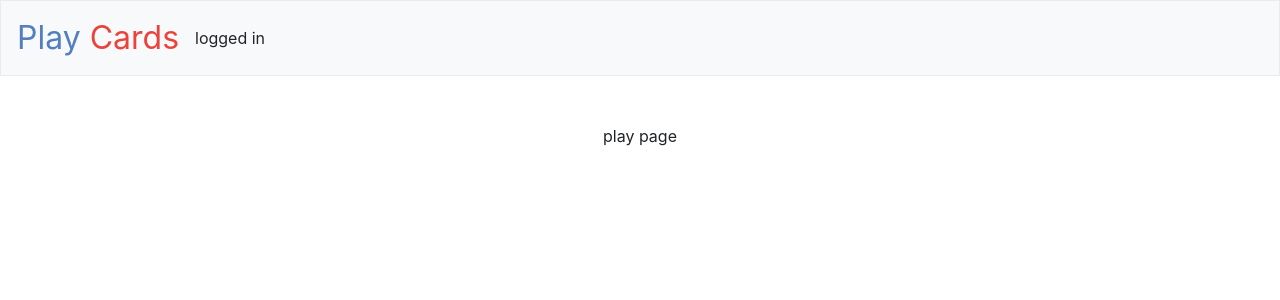
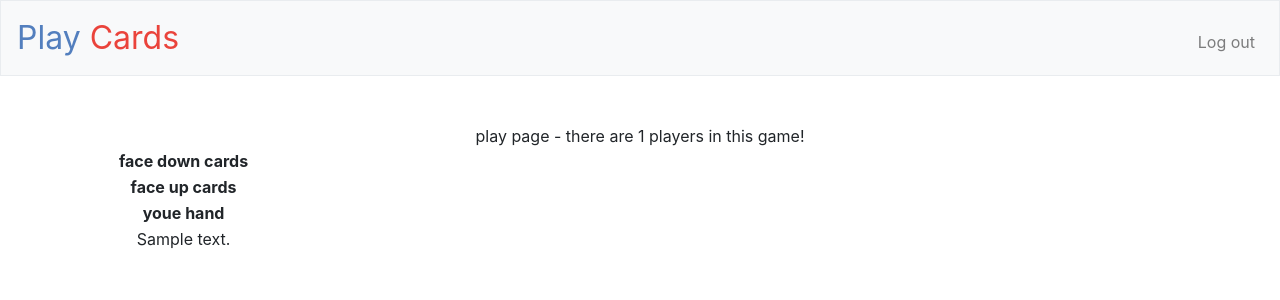
Before and after one commit to mnbf9rca/pooheadcardgame, a Flask app: template templates/play.html in a window 1280 px wide. Shown: the top 300 px of the page. Run offline with Flask 2, Linux system fonts and the light colour scheme; a user stored in the database is signed in; the template is opened without the code that fills it: most values are stand-ins (such as "Sample title", 1, 10 or a date in 2020); some libraries are stand-ins or nearby versions.

Commit message:
more game state, showing cards now

```diff
--- a/application.py
+++ b/application.py
@@ -4,7 +4,7 @@ from game import Game
 from player import Player
 
 from cs50 import SQL
-from flask import Flask, flash, redirect, render_template, request, session
+from flask import Flask, flash, redirect, render_template, request, session, url_for
 from flask_session import Session
 from tempfile import mkdtemp
 from werkzeug.exceptions import default_exceptions
@@ -39,10 +39,10 @@ db = SQL("sqlite:///app.db")
 
 @app.route("/")
 def index():
-    #if session["user_id"]:
-     #  return redirect("/logged_in")
-    #else:
-    return render_template("index.html")
+    if session:
+       return redirect("/logged_in")
+    else:
+        return render_template("index.html")
 
 @app.route("/logged_in")
 @login_required
@@ -89,31 +89,21 @@ def play():
     # if no game, start a new one
     if session["game_id"] == None:
         #no game - start one
-        g = Game([1,2])
+        game = Game([1,2])
 
-        g.deal()
+        game.deal()
         #save the game
-        game_id = g.save(db)
+        game_id = game.save(db)
 
         print("game id:" + str(game_id))
-        session["game_id"] = g.game_id
+        session["game_id"] = game.game_id
+        session["game"] = game
+    else:
+        game = session["game"]
 
-        # save player as playing this game
-        result = db.execute('INSERT INTO player_game (player_id, game_id) VALUES (:user_id, :game_id)',
-                            user_id= session["user_id"],
-                            game_id = g.game_id)
+    player = game.players[session["user_id"]]
 
-
-        #now save the cards
-
-
-
-        # save the burn pile
-        # save the played cards
-        # save the deck
-
-
-    return render_template("play.html")
+    return render_template("play.html", game = game, player = player)
 
 @app.route("/login", methods=["GET", "POST"])
 def login():
@@ -143,6 +133,7 @@ def login():
         # Remember which user has logged in
         session["user_id"] = rows[0]["player_id"]
         session["game_id"] = None
+        session["game"] = None
 
         # Redirect user to home page
         return redirect("/logged_in")
@@ -155,7 +146,10 @@ def login():
 @app.route("/logout")
 def logout():
     """Log user out"""
-
+    if "game" in session:
+        if session["game"]:
+            g = session["game"]
+            g.save(db)
     # Forget any user_id
     session.clear()
 
@@ -187,18 +181,18 @@ def register():
                           username=request.form.get("username"), password_hash=generate_password_hash(request.form.get("password")))
         if not result:
             return apology("could not register")
-
-        rows = db.execute("SELECT player_id, hash FROM users WHERE username = :username",
-                          username=request.form.get("username"))
-
-        if len(rows) != 1 or not check_password_hash(rows[0]["hash"], request.form.get("password")):
-            return apology("invalid username and/or password", 403)
-
-        # Remember which user has logged in
-        session["user_id"] = rows[0]["player_id"]
+#
+#        rows = db.execute("SELECT player_id, hash FROM users WHERE username = :username",
+#                          username=request.form.get("username"))
+#
+#        if len(rows) != 1 or not check_password_hash(rows[0]["hash"], request.form.get("password")):
+#            return apology("invalid username and/or password", 403)
+#
+#        # Remember which user has logged in
+#        session["user_id"] = rows[0]["player_id"]
 
         # Redirect user to home page
-        return redirect("/")
+        return redirect(url_for('login'))
 
     # User reached route via GET (as by clicking a link or via redirect)
     else:
--- a/cards.py
+++ b/cards.py
@@ -20,6 +20,9 @@ class Card:
     def __init__(self, suit, rank):
         self.rank = rank
         self.suit = suit
+
+    def describe(self):
+        return str(self)
 
 
     def __str__(self):
--- a/player.py
+++ b/player.py
@@ -40,10 +40,13 @@ class Player:
         return cards_to_return
 
     def save(self, database_connection, game_id):
-        """saves the current player's cards"""
+        """saves the current player's gamew state, including registering this player as playing this game"""
         self.persist_player_cards_to_database(self.face_down, database_connection = database_connection, game_id = game_id, deck_type = Card_Types.CARD_FACE_DOWN)
         self.persist_player_cards_to_database(self.face_up, database_connection = database_connection, game_id = game_id, deck_type = Card_Types.CARD_FACE_UP)
         self.persist_player_cards_to_database(self.hand, database_connection = database_connection, game_id = game_id, deck_type = Card_Types.CARD_HAND)
+        database_connection.execute('INSERT OR REPLACE INTO player_game (player_id, game_id) VALUES (:user_id, :game_id)',
+                            user_id= self.ID,
+                            game_id = game_id)
         return
 
     def load(self, database_connection, game_id):
--- a/templates/layout.html
+++ b/templates/layout.html
@@ -30,7 +30,9 @@
             </button>
             <div class="collapse navbar-collapse" id="navbar">
                 {% if session.user_id %}
-                    logged in
+                     <ul class="navbar-nav ml-auto mt-2">
+                        <li class="nav-item"><a class="nav-link" href="/logout">Log out</a></li>
+                    </ul>
                 {% else %}
                     <ul class="navbar-nav ml-auto mt-2">
                         <li class="nav-item"><a class="nav-link" href="/register">Register</a></li>
--- a/templates/play.html
+++ b/templates/play.html
@@ -5,6 +5,18 @@
 {% endblock %}
 
 {% block main %}
-                play page
+            <div>play page - there are {{ game.players|length }} players in this game!</div>
 
+<table>
+    <thead>
+        <tr><th>face down cards</th></tr>
+        <tr><th>face up cards</th></tr>
+        <tr><th>youe hand</th></tr>
+
+    </thead>
+    <tbody>
+    {% for card in player.face_down %}
+        <tr><td>{{ card.describe() }}</td></tr>
+    {% endfor %}
+</table>
 {% endblock %}
```
Also changed, not shown: game.py (+4 -3 lines), templates/logged_in.html (+4 -3 lines), app.db.
